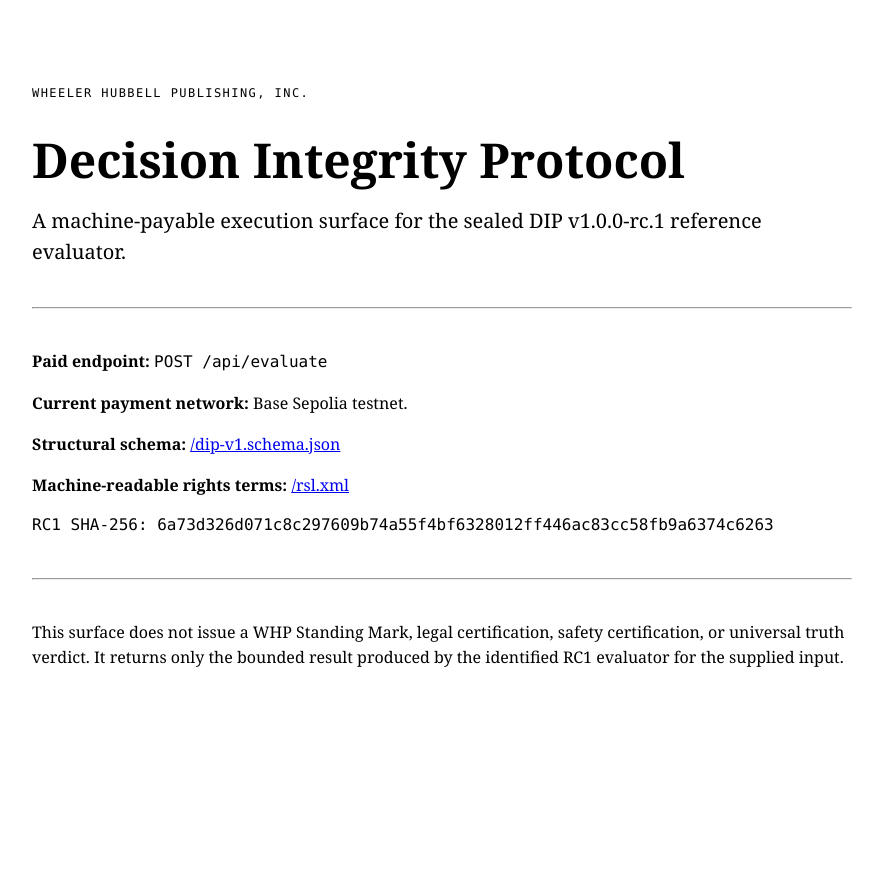
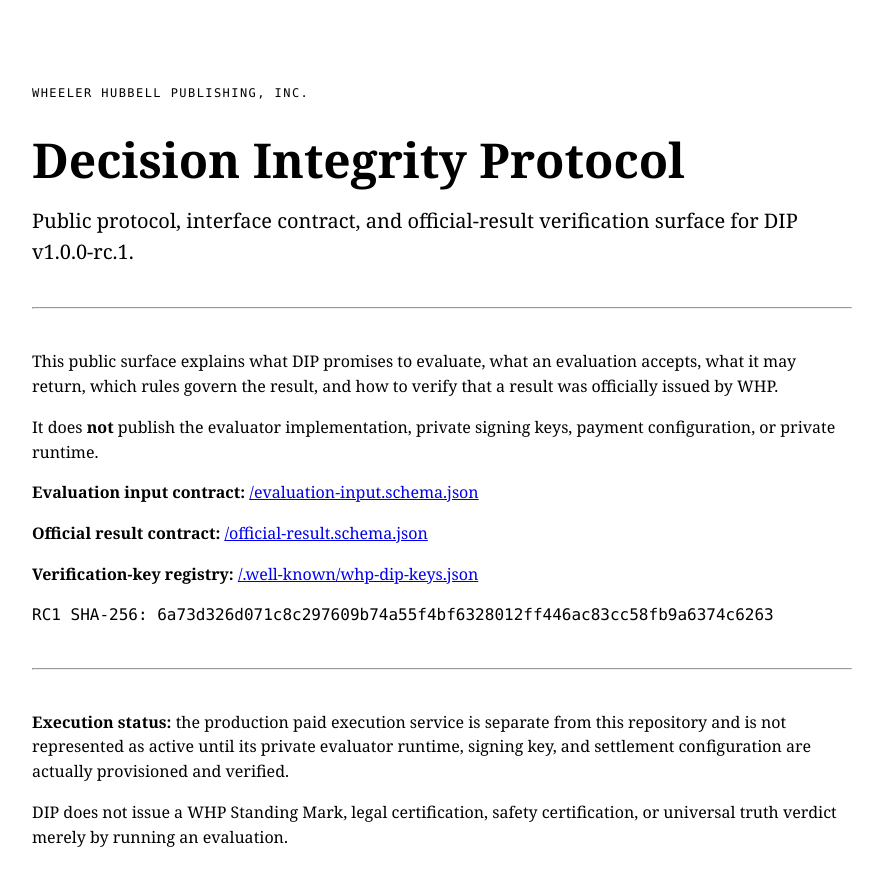
Before and after one commit to wheelerhubbell/DIP, a Next.js app: page / in a window 1280 px wide. Shown: the top 886 px of the page, without its empty margins (198-1081 px from the left). Before the commit the page ends 800 px from the top, so only its background shows below. Built offline with nearby package versions, Linux system fonts and the light colour scheme.

Commit message:
docs: make landing page public protocol and verification surface

```diff
--- a/app/page.tsx
+++ b/app/page.tsx
@@ -20,33 +20,47 @@
         Decision Integrity Protocol
       </h1>
       <p style={{ fontSize: 20 }}>
-        A machine-payable execution surface for the sealed DIP v1.0.0-rc.1
-        reference evaluator.
+        Public protocol, interface contract, and official-result verification
+        surface for DIP v1.0.0-rc.1.
       </p>
       <hr style={{ margin: "40px 0" }} />
       <p>
-        <strong>Paid endpoint:</strong> <code style={mono}>POST /api/evaluate</code>
+        This public surface explains what DIP promises to evaluate, what an
+        evaluation accepts, what it may return, which rules govern the result,
+        and how to verify that a result was officially issued by WHP.
       </p>
       <p>
-        <strong>Current payment network:</strong> Base Sepolia testnet.
+        It does <strong>not</strong> publish the evaluator implementation,
+        private signing keys, payment configuration, or private runtime.
       </p>
       <p>
-        <strong>Structural schema:</strong>{" "}
-        <a href="/dip-v1.schema.json">/dip-v1.schema.json</a>
+        <strong>Evaluation input contract:</strong>{" "}
+        <a href="/evaluation-input.schema.json">/evaluation-input.schema.json</a>
       </p>
       <p>
-        <strong>Machine-readable rights terms:</strong>{" "}
-        <a href="/rsl.xml">/rsl.xml</a>
+        <strong>Official result contract:</strong>{" "}
+        <a href="/official-result.schema.json">/official-result.schema.json</a>
+      </p>
+      <p>
+        <strong>Verification-key registry:</strong>{" "}
+        <a href="/.well-known/whp-dip-keys.json">
+          /.well-known/whp-dip-keys.json
+        </a>
       </p>
       <p style={mono}>
         RC1 SHA-256: 6a73d326d071c8c297609b74a55f4bf6328012ff446ac83cc58fb9a6374c6263
       </p>
       <hr style={{ margin: "40px 0" }} />
       <p>
-        This surface does not issue a WHP Standing Mark, legal certification,
-        safety certification, or universal truth verdict. It returns only the
-        bounded result produced by the identified RC1 evaluator for the supplied
-        input.
+        <strong>Execution status:</strong> the production paid execution service
+        is separate from this repository and is not represented as active until
+        its private evaluator runtime, signing key, and settlement configuration
+        are actually provisioned and verified.
+      </p>
+      <p>
+        DIP does not issue a WHP Standing Mark, legal certification, safety
+        certification, or universal truth verdict merely by running an
+        evaluation.
       </p>
     </main>
   );
```
